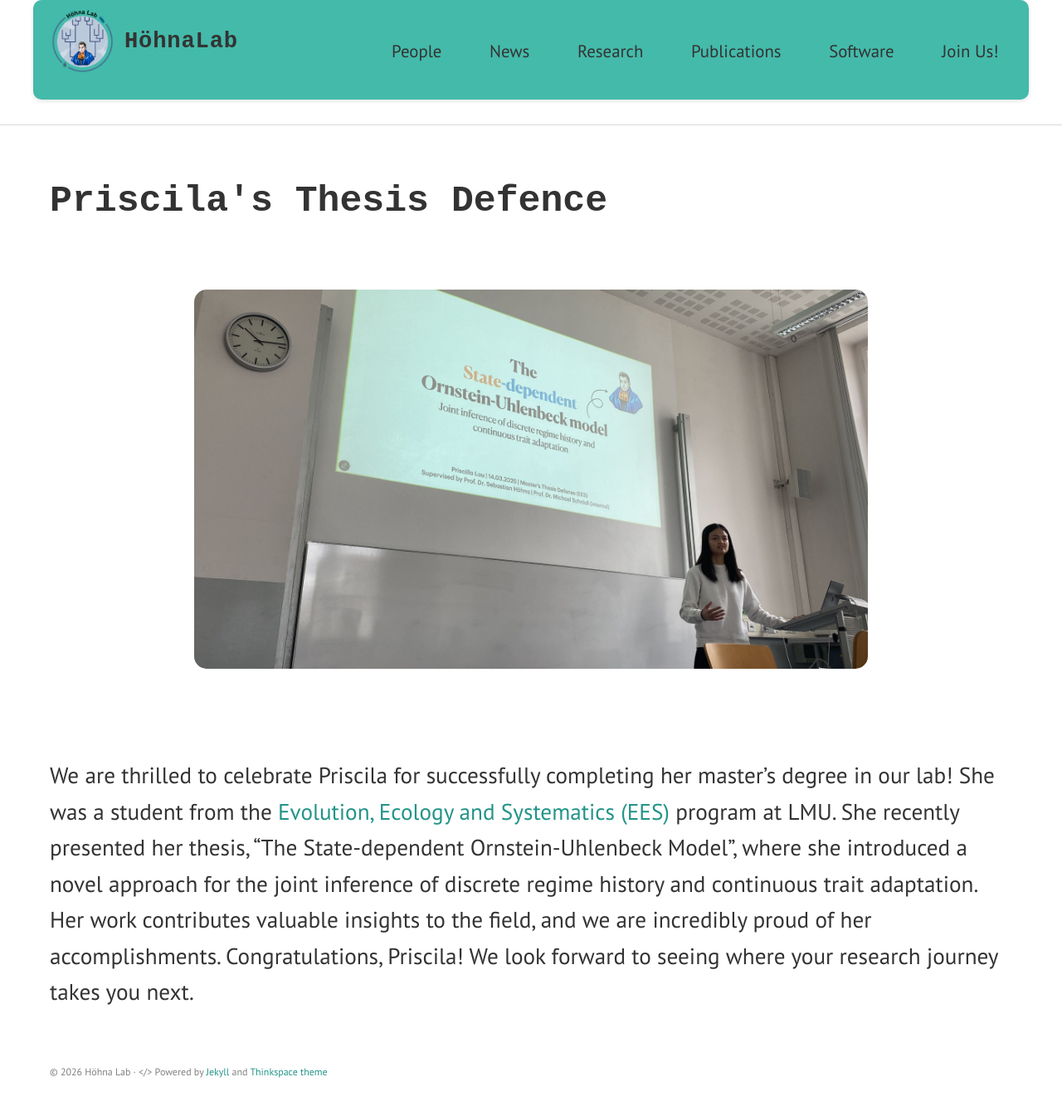
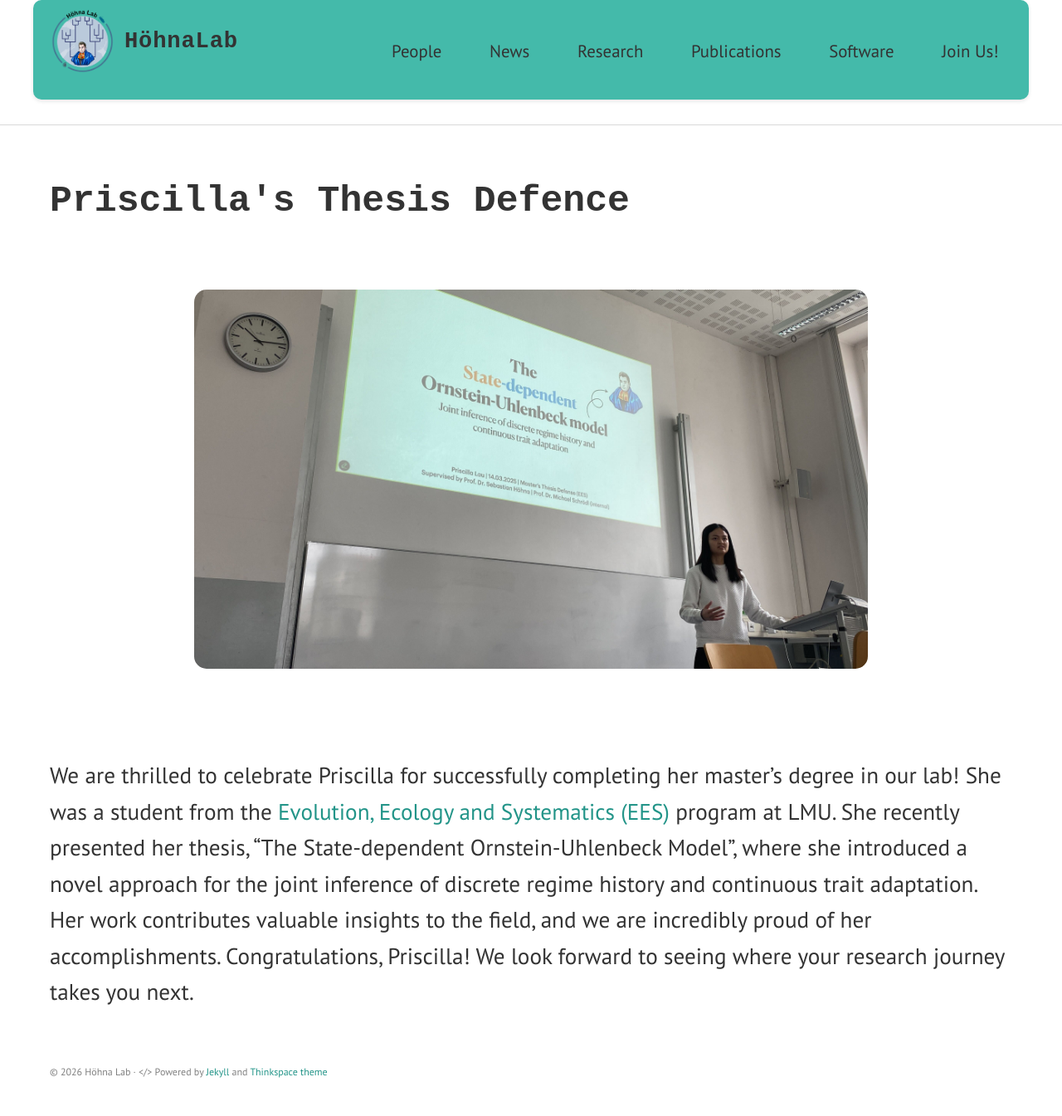
Before and after one commit to hoehnalab/hoehnalab.github.io, a Jekyll site: the page built from updates/priscila_defense.md, in a window 1280 px wide. Shown: the whole page at 83% size. Built offline with Jekyll 4.4.1, drawn with Linux system fonts in a browser that asks for light colours; some web fonts are replaced.

Commit message:
lllllllllllllllllllllllllllllllllllllllllllllllllllll

```diff
--- a/updates/priscila_defense.md
+++ b/updates/priscila_defense.md
@@ -1,11 +1,11 @@
 ---
 layout: page
-title: Priscila's Thesis Defense
+title: Priscilla's Thesis Defense
 date: 2025-03-14
-permalink: /updates/priscila_defense/
+permalink: /updates/priscilla_defense/
 ---
 <header class="page-header">
-  <h2 class="page-title">Priscila's Thesis Defence</h2>
+  <h2 class="page-title">Priscilla's Thesis Defence</h2>
   <br>
 </header>
 
@@ -29,12 +29,12 @@ permalink: /updates/priscila_defense/
   }
 </style>
 
-<img class="centerimage" src="/assets/images/Priscila_Defense.jpg">
+<img class="centerimage" src="/assets/images/Priscilla_Defense.jpg">
 
 <br><br>
 
-We are thrilled to celebrate Priscila for successfully completing her master’s degree in our lab!
+We are thrilled to celebrate Priscilla for successfully completing her master’s degree in our lab!
 She was a student from the <a href="https://ees.bio.lmu.de/">Evolution, Ecology and Systematics (EES) </a> program at LMU.
 She recently presented her thesis, "The State-dependent Ornstein-Uhlenbeck Model", where she introduced a novel approach for the joint inference of discrete regime history and continuous trait adaptation.
 
-Her work contributes valuable insights to the field, and we are incredibly proud of her accomplishments. Congratulations, Priscila! We look forward to seeing where your research journey takes you next.
+Her work contributes valuable insights to the field, and we are incredibly proud of her accomplishments. Congratulations, Priscilla! We look forward to seeing where your research journey takes you next.
```
Also changed, not shown: news.md (+3 -3 lines), assets/images/Priscilla_Defense.jpg (renamed from assets/images/Priscila_Defense.jpg).
